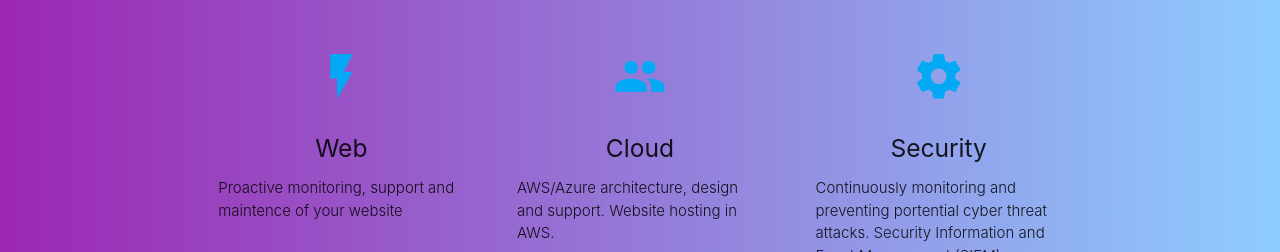
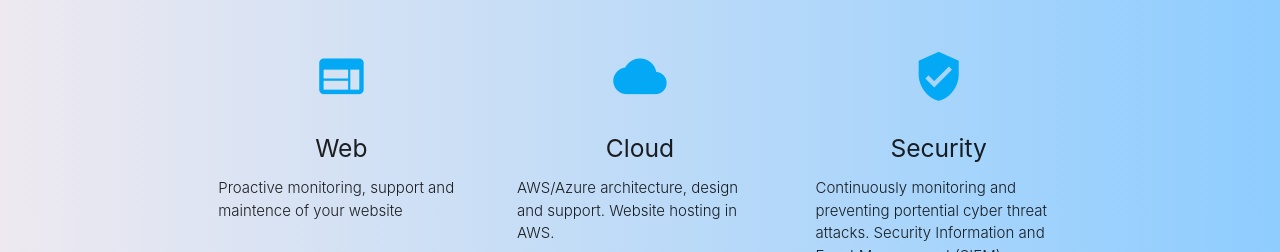
Before and after one commit to bozheng22/sit725-2021-t2-prac3, a website: page index.html in a window 1280 px wide. Shown: the part 548-800 px from the top of the page. Drawn offline with nearby package versions, Linux system fonts and the light colour scheme.

Commit message:
change color and icons

```diff
--- a/css/style.css
+++ b/css/style.css
@@ -17,5 +17,5 @@
   height: 100vh;
   position: relative;
   overflow: hidden;
-  background: linear-gradient(to right, #9c27b2, #8ecdff);
+  background: linear-gradient(to right, #eee9f0, #8ecdff);
 }
--- a/index.html
+++ b/index.html
@@ -80,7 +80,7 @@
             <div class="col s12 m4">
               <div class="icon-block">
                 <h2 class="center light-blue-text">
-                  <i class="material-icons">flash_on</i>
+                  <i class="material-icons">web</i>
                 </h2>
                 <h5 class="center">Web</h5>
 
@@ -93,7 +93,7 @@
             <div class="col s12 m4">
               <div class="icon-block">
                 <h2 class="center light-blue-text">
-                  <i class="material-icons">group</i>
+                  <i class="material-icons">wb_cloudy</i>
                 </h2>
                 <h5 class="center">Cloud</h5>
 
@@ -107,7 +107,7 @@
             <div class="col s12 m4">
               <div class="icon-block">
                 <h2 class="center light-blue-text">
-                  <i class="material-icons">settings</i>
+                  <i class="material-icons">verified_user</i>
                 </h2>
                 <h5 class="center">Security</h5>
 
```
